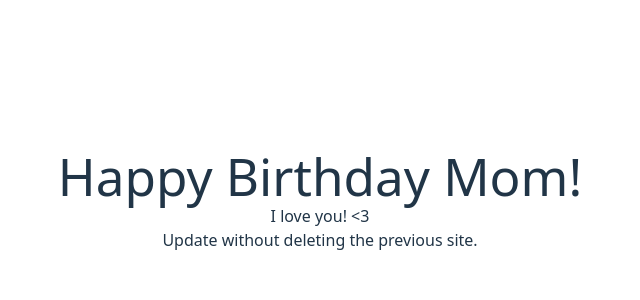
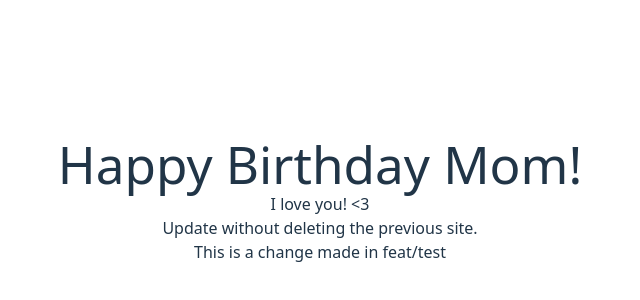
Before and after one commit to JMANY42/personal-website, a React app in the folder frontend/: page / in a window 1280 px wide. Shown: the part 200-500 px from the top of the page, without its empty margins (320-960 px from the left). Built offline with nearby package versions, Linux system fonts and the light colour scheme; the HTML template or start-up script is replaced by a standard one.

Commit message:
change in feat/test

```diff
--- a/frontend/src/App.tsx
+++ b/frontend/src/App.tsx
@@ -8,6 +8,7 @@ function App() {
         <h1>Happy Birthday Mom!</h1>
         <p>I love you! &lt;3</p>
         <p>Update without deleting the previous site.</p>
+        <p>This is a change made in feat/test</p>
       </div>
     </>
   )
```
